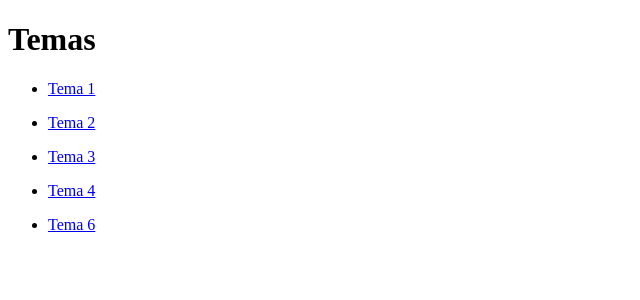
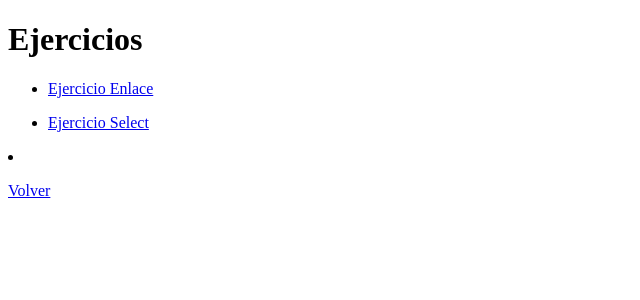
Before and after one commit to nerpianicolindo/proyecto11, a PHP site: page /tema11/index.php in a window 1280 px wide. Shown: the top 300 px of the page, without its empty margins (0-640 px from the left). Run offline with PHP 8.4, Linux system fonts and the light colour scheme.

Commit message:
enlace y select

```diff
--- a/public/index.php
+++ b/public/index.php
@@ -12,6 +12,8 @@
 	<li><a href="tema3/index.php"><p>Tema 3</p></a></li>
 	<li><a href="tema4/index.php"><p>Tema 4</p></a></li>
 	<li><a href="tema6/index.php"><p>Tema 6</p></a></li>
+	<li><a href="tema11/index.php"><p>Tema 11</p></a></li>
+
 
 
 </ul>
--- /dev/null
+++ b/public/tema11/footer.php
@@ -0,0 +1,3 @@
+<footer>
+	<li><a href="http://proyecto11.local/tema11"><p>Volver</p></a></li>
+</footer>
--- a/public/tema11/index.php
+++ b/public/tema11/index.php
@@ -5,16 +5,17 @@
 </head>
 <body>
 
-	<h1>Temas</h1>
+	<h1>Ejercicios</h1>
 	<ul>
-	<li><a href="tema1"><p>Tema 1</p></a></li>
-	<li><a href="tema2/index.php"><p>Tema 2</p></a></li>
-	<li><a href="tema3/index.php"><p>Tema 3</p></a></li>
-	<li><a href="tema4/index.php"><p>Tema 4</p></a></li>
-	<li><a href="tema6/index.php"><p>Tema 6</p></a></li>
+	<li><a href="enlace.php"><p>Ejercicio Enlace</p></a></li>
+	<li><a href="select.php"><p>Ejercicio Select</p></a></li>
+
 
 
 </ul>
+<footer>
+	<li><a href="http://proyecto11.local"><p>Volver</p></a></li>
+</footer>
 
 </body>
 </html>
```
Also changed, not shown: public/tema11/Enlace.php (deleted, +0 -10 lines), public/tema11/enlace.php (added, +25 -0 lines), public/tema11/select.php (added, +35 -0 lines).
